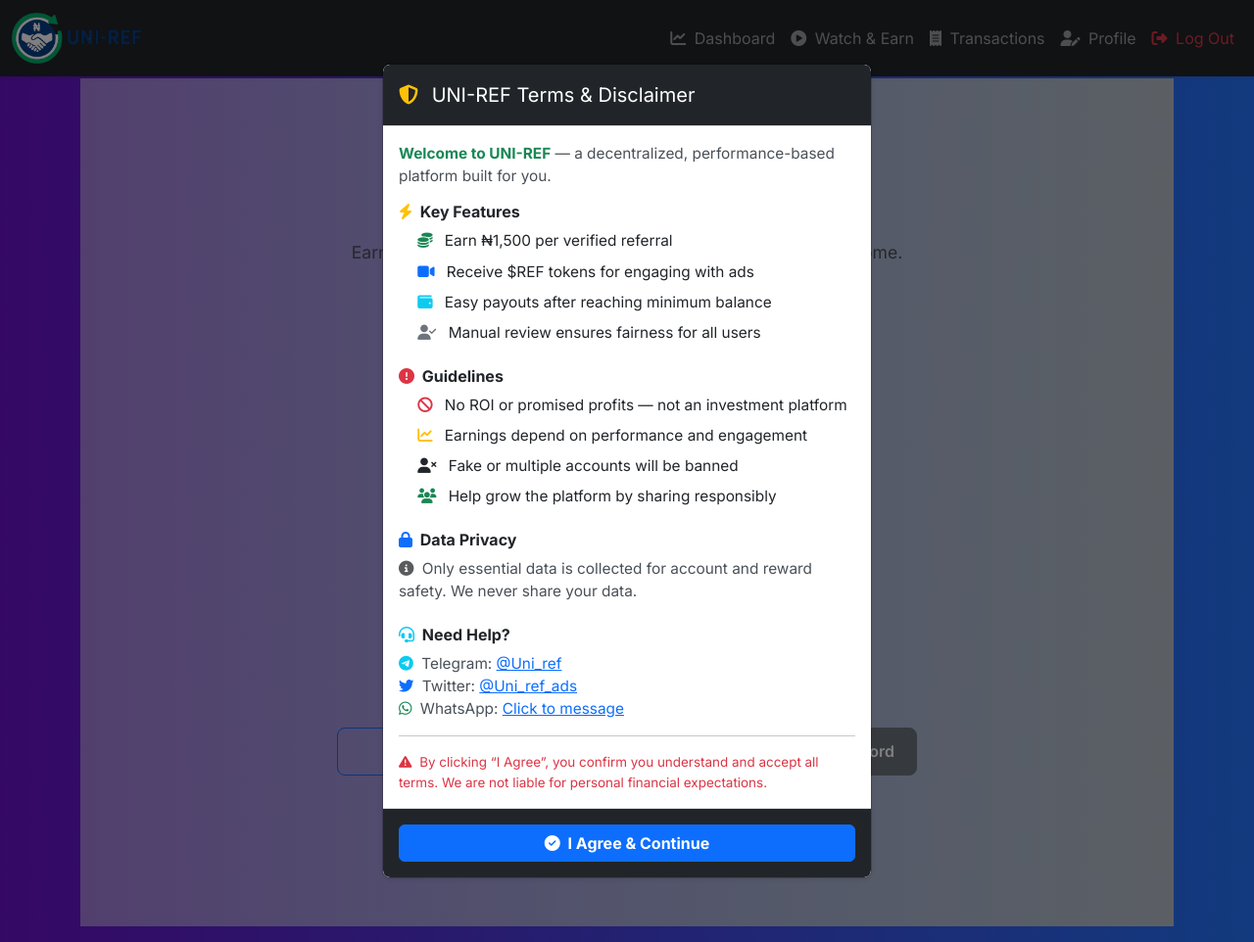
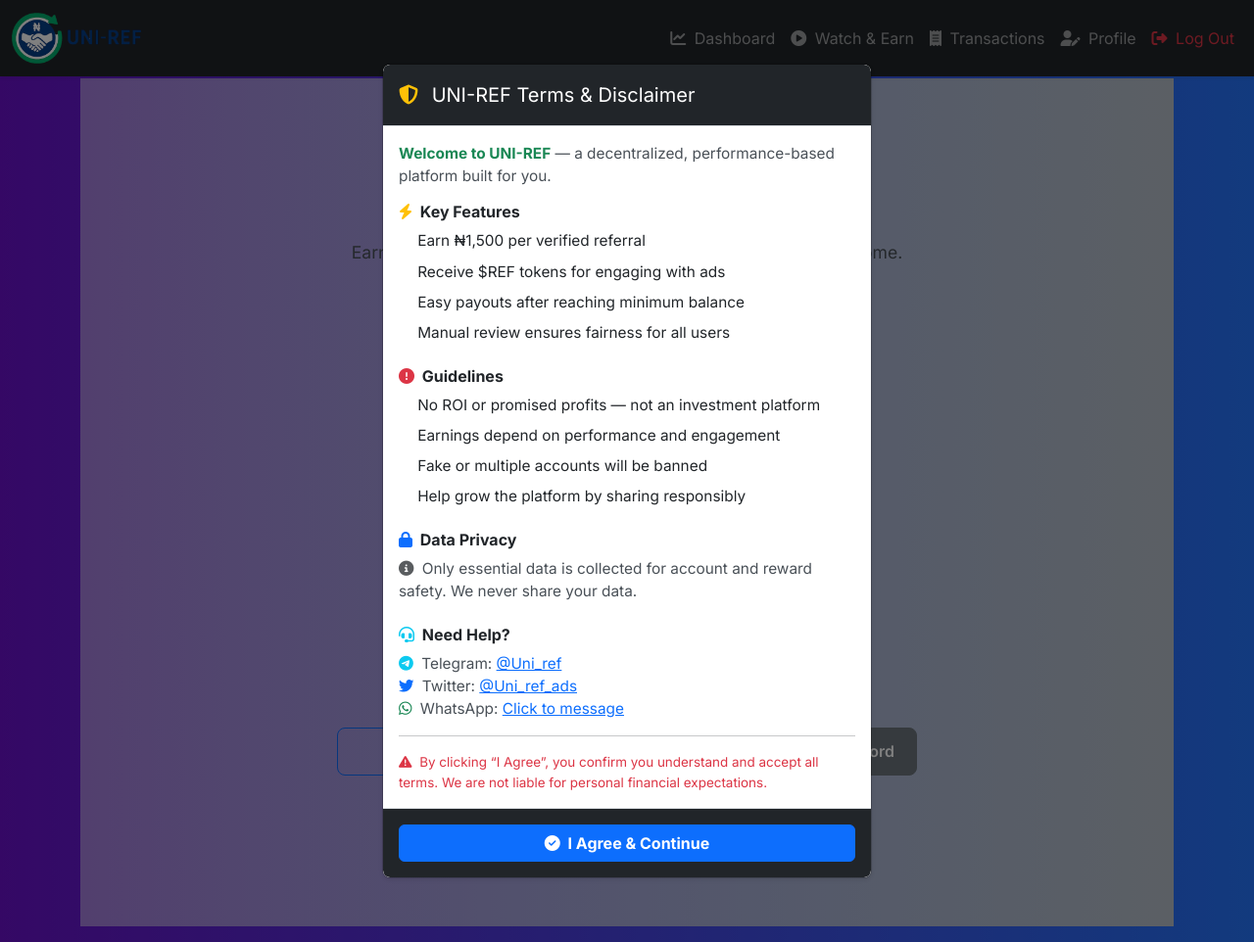
Before and after one commit to Alokwem1/uni-ref-production, a Flask app: page / in a window 1280 px wide. Shown: the whole page at 98% size. Run offline with Flask 3, Linux system fonts and the light colour scheme; some libraries are stand-ins or nearby versions.

Commit message:
Update home.html

```diff
--- a/referral_rewards_platform/templates/home.html
+++ b/referral_rewards_platform/templates/home.html
@@ -123,18 +123,18 @@
 
         <h6 class="text-dark"><i class="fas fa-bolt text-warning me-1"></i> Key Features</h6>
         <ul class="list-unstyled">
-          <li><i class="fas fa-coins text-success me-2"></i> Earn ₦1,500 per verified referral</li>
-          <li><i class="fas fa-video text-primary me-2"></i> Receive $REF tokens for engaging with ads</li>
-          <li><i class="fas fa-wallet text-info me-2"></i> Easy payouts after reaching minimum balance</li>
-          <li><i class="fas fa-user-check text-secondary me-2"></i> Manual review ensures fairness for all users</li>
+          <li> Earn ₦1,500 per verified referral</li>
+          <li> Receive $REF tokens for engaging with ads</li>
+          <li> Easy payouts after reaching minimum balance</li>
+          <li> Manual review ensures fairness for all users</li>
         </ul>
 
         <h6 class="text-dark mt-4"><i class="fas fa-exclamation-circle text-danger me-1"></i> Guidelines</h6>
         <ul class="list-unstyled">
-          <li><i class="fas fa-ban text-danger me-2"></i> No ROI or promised profits — not an investment platform</li>
-          <li><i class="fas fa-chart-line text-warning me-2"></i> Earnings depend on performance and engagement</li>
-          <li><i class="fas fa-user-times text-dark me-2"></i> Fake or multiple accounts will be banned</li>
-          <li><i class="fas fa-users text-success me-2"></i> Help grow the platform by sharing responsibly</li>
+          <li> No ROI or promised profits — not an investment platform</li>
+          <li> Earnings depend on performance and engagement</li>
+          <li> Fake or multiple accounts will be banned</li>
+          <li> Help grow the platform by sharing responsibly</li>
         </ul>
 
         <h6 class="text-dark mt-4"><i class="fas fa-lock text-primary me-1"></i> Data Privacy</h6>
```
